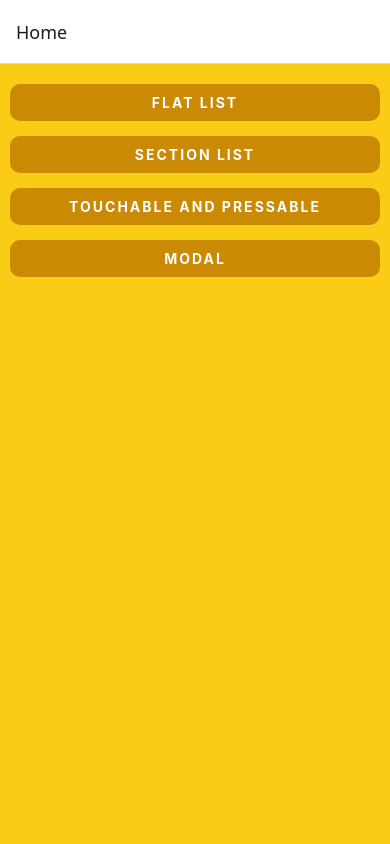
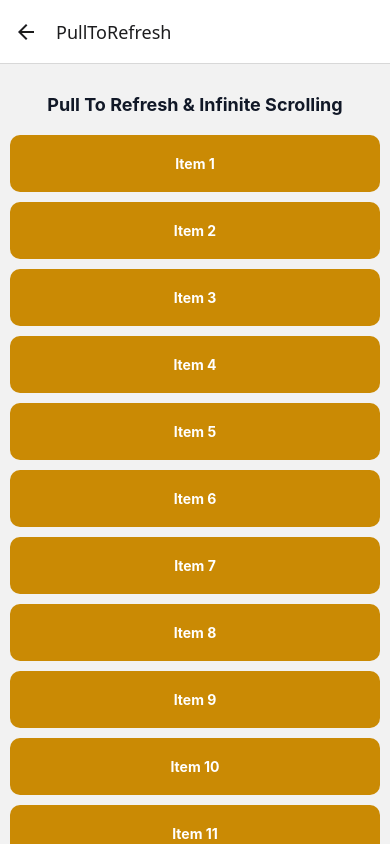
Before and after one commit to nansmatty/React-Native-List-And-API, a React Native app: screen /PullToRefresh in a window 390 px wide. Shown: the top 844 px of the page. Built offline with nearby package versions, Linux system fonts and the light colour scheme.

Commit message:
Pull to refresh and Infinite scrolling

```diff
--- a/src/RootNavigator.tsx
+++ b/src/RootNavigator.tsx
@@ -5,6 +5,7 @@ import FlatListScreen from './screens/FlatListScreen';
 import SectionListScreen from './screens/SectionListScreen';
 import TouchableScreen from './screens/TouchableScreen';
 import ModalScreen from './screens/ModalScreen';
+import PullToRefreshScreen from './screens/PullToRefreshScreen';
 
 export type RootStackParamsList = {
   Home: undefined;
@@ -12,6 +13,7 @@ export type RootStackParamsList = {
   SectionList: undefined;
   TouchableAndPressable: undefined;
   Modal: undefined;
+  PullToRefresh: undefined;
 };
 
 const Stack = createStackNavigator<RootStackParamsList>();
@@ -24,6 +26,7 @@ const RootNavigator: React.FC = () => {
       <Stack.Screen name="SectionList" component={SectionListScreen} />
       <Stack.Screen name="TouchableAndPressable" component={TouchableScreen} />
       <Stack.Screen name="Modal" component={ModalScreen} />
+      <Stack.Screen name="PullToRefresh" component={PullToRefreshScreen} />
     </Stack.Navigator>
   );
 };
--- a/src/screens/HomeScreen.tsx
+++ b/src/screens/HomeScreen.tsx
@@ -30,6 +30,11 @@ const topics = [
     id: 4,
     title: 'Modal',
     screen: 'Modal',
+  },
+  {
+    id: 5,
+    title: 'Pull To Refresh',
+    screen: 'PullToRefresh',
   },
 ];
 
--- /dev/null
+++ b/src/screens/PullToRefreshScreen.tsx
@@ -0,0 +1,105 @@
+import {
+  ActivityIndicator,
+  FlatList,
+  RefreshControl,
+  StyleSheet,
+  Text,
+  View,
+} from 'react-native';
+import React, {useState} from 'react';
+
+const INITIAL_DATA = Array.from({length: 20}, (_, index) => ({
+  id: index.toString(),
+  title: `Item ${index + 1}`,
+}));
+
+const PullToRefreshScreen = () => {
+  const [refreshing, setRefreshing] = useState(false);
+  const [data, setData] = useState(INITIAL_DATA);
+  const [loading, setLoading] = useState(false);
+
+  const renderItem = ({item}: {item: {id: string; title: string}}) => (
+    <View style={styles.listView}>
+      <Text style={[styles.sectionTitle, {fontSize: 14, color: '#fff'}]}>
+        {item.title}
+      </Text>
+    </View>
+  );
+
+  const loadMoreItems = () => {
+    if (!loading) {
+      setLoading(prev => !prev);
+      setTimeout(() => {
+        const newItems = Array.from({length: 10}, (_, index) => ({
+          id: (data.length + index).toString(),
+          title: `Item ${data.length + index + 1}`,
+        }));
+
+        setData([...data, ...newItems]);
+        setLoading(prev => !prev);
+      }, 1000);
+    }
+  };
+
+  const handleRefreshMethod = () => {
+    setRefreshing(prev => !prev);
+    setTimeout(() => {
+      setData(INITIAL_DATA);
+      setRefreshing(prev => !prev);
+    }, 2000);
+  };
+
+  return (
+    <View style={styles.sectionContainer}>
+      <Text
+        style={[
+          styles.sectionTitle,
+          {fontSize: 18, marginVertical: 20, color: '#111827'},
+        ]}>
+        Pull To Refresh & Infinite Scrolling
+      </Text>
+      <FlatList
+        data={data}
+        renderItem={renderItem}
+        keyExtractor={item => item.id}
+        onEndReached={loadMoreItems}
+        onEndReachedThreshold={0.1}
+        refreshControl={
+          <RefreshControl
+            refreshing={refreshing}
+            onRefresh={handleRefreshMethod}
+          />
+        }
+        ListFooterComponent={
+          loading ? (
+            <ActivityIndicator size="small" style={styles.loader} />
+          ) : null
+        }
+      />
+    </View>
+  );
+};
+
+const styles = StyleSheet.create({
+  sectionContainer: {
+    padding: 10,
+    height: '100%',
+  },
+  sectionTitle: {
+    textAlign: 'center',
+    fontWeight: 'bold',
+  },
+
+  listView: {
+    paddingVertical: 20,
+    marginBottom: 10,
+    backgroundColor: '#ca8a04',
+    borderRadius: 10,
+  },
+
+  loader: {
+    marginVertical: 20,
+  },
+});
+
+export default PullToRefreshScreen;
```
